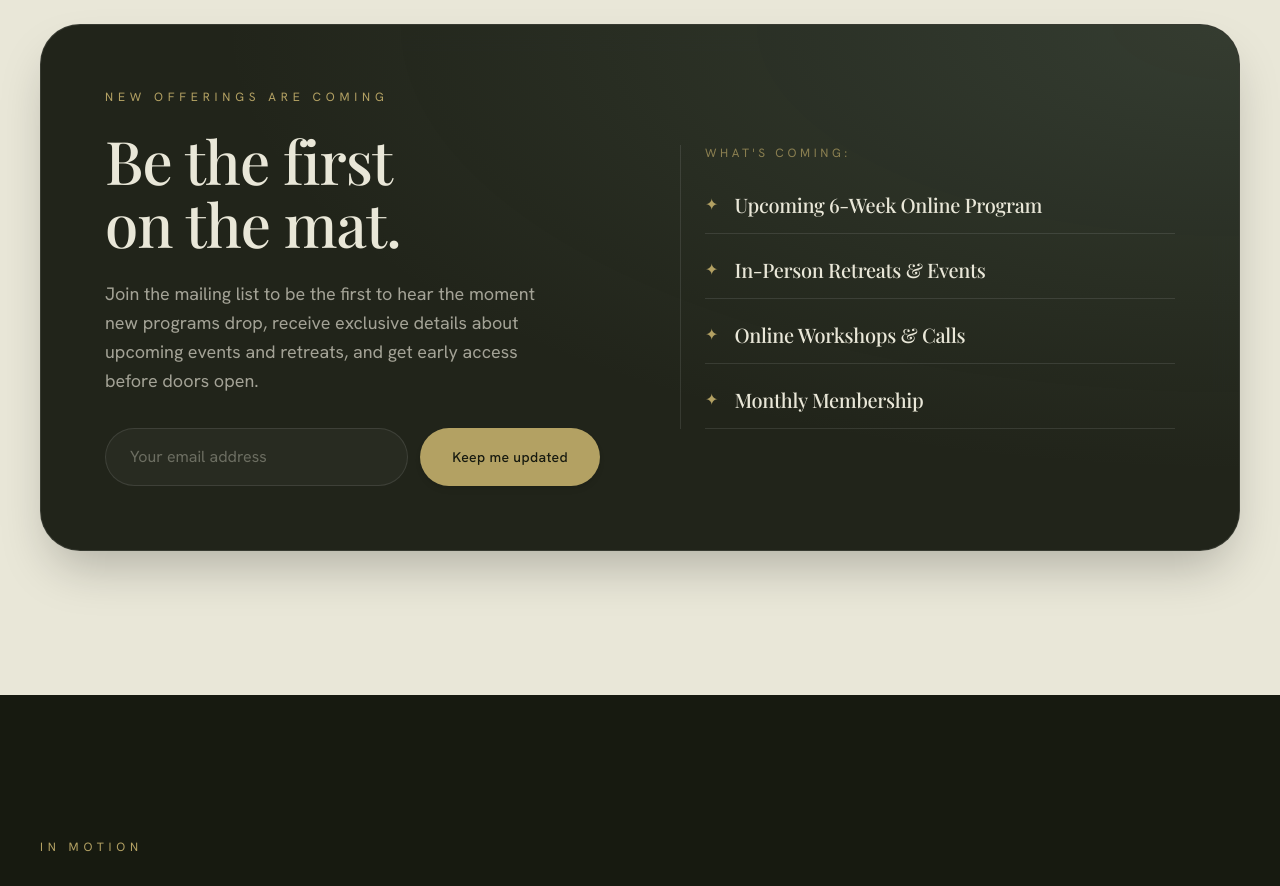
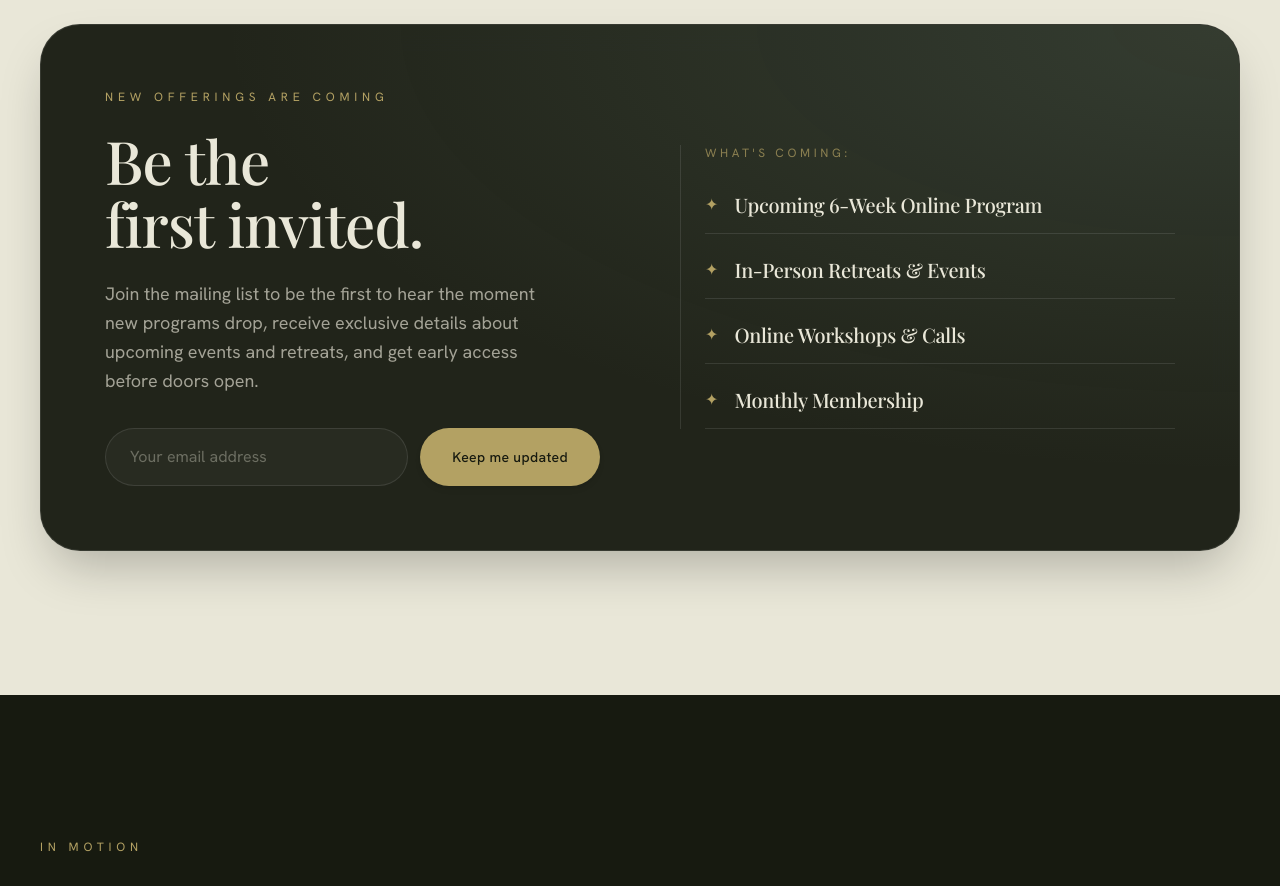
Before and after one commit to SukhmanH/elenawebsite, a Next.js app: page / in a window 1280 px wide. Shown: the part 4360-5246 px from the top of the page. Built offline with nearby package versions, Linux system fonts and the light colour scheme.

Commit message:
Change mailing list heading to 'Be the first invited.'

```diff
--- a/src/components/home/mailing-list.tsx
+++ b/src/components/home/mailing-list.tsx
@@ -63,7 +63,7 @@ export function MailingList() {
                 New offerings are coming
               </p>
               <h2 className="mt-6 font-display text-4xl font-medium leading-[1.05] text-sand sm:text-5xl lg:text-6xl">
-                Be the first on the mat.
+                Be the first invited.
               </h2>
               <p className="mt-6 max-w-md text-lg leading-relaxed text-sand/65">
                 Join the mailing list to be the first to hear the moment new
```
